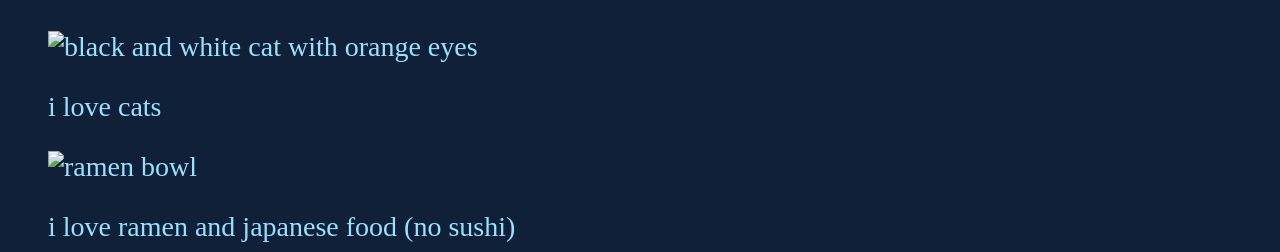
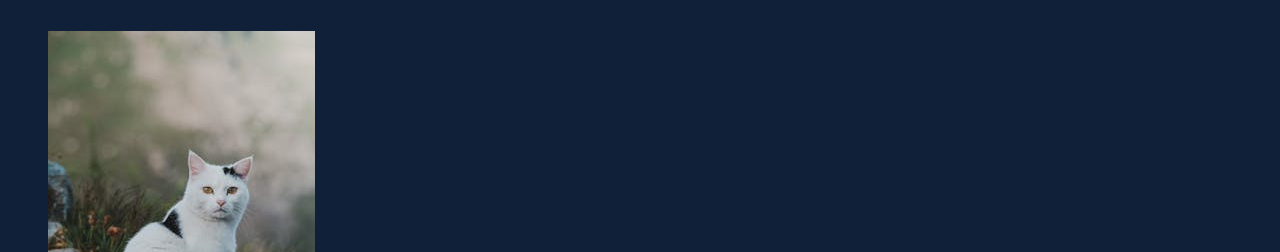
Before and after one commit to CIT85/alisong-pub, a plain HTML site: page w3/about.html in a window 1280 px wide. Shown: the part 410-662 px from the top of the page. Drawn offline with Linux system fonts and the light colour scheme.

Commit message:
still working on the images...

```diff
--- a/w3/about.html
+++ b/w3/about.html
@@ -6,7 +6,7 @@
     <meta name="description" content="about me">
     <meta name="viewport" content="width=device-width, initial-scale=1.0">
     <link rel="stylesheet" href="style.css" type="text/css">
-    <link rel="icon" href="./img/favicon.png">
+    <link rel="icon" href="/images/favicon.png">
     <title>w3 about page</title>
 </head>
 <body>
@@ -35,13 +35,13 @@
     <section>
         <h2>things i love:</h2>
         <figure>
-            <img src="./img/prettycat.jpg" alt="black and white cat with orange eyes" height="400" width="267">
+            <img src="/images/prettycat.jpg" alt="black and white cat with orange eyes" height="400" width="267">
             <figcaption>
                 <p>i love cats</p>
             </figcaption>
         </figure>
         <figure>
-            <img src="./img/ramen.jpg" alt="ramen bowl" height="267" width="400" loading="lazy">
+            <img src="/images/ramen.jpg" alt="ramen bowl" height="267" width="400" loading="lazy">
             <figcaption>
                 <p>i love ramen and japanese food (no sushi)</p>
             </figcaption>
```
Also changed, not shown: w3/index.html (+3 -3 lines), images/avocadotree.jpg (renamed from img/avocadotree.jpg), images/favicon.png (renamed from img/favicon.png), images/lemontree.jpg (renamed from img/lemontree.jpg), images/prettycat.jpg (renamed from img/prettycat.jpg), images/ramen.jpg (renamed from img/ramen.jpg).
